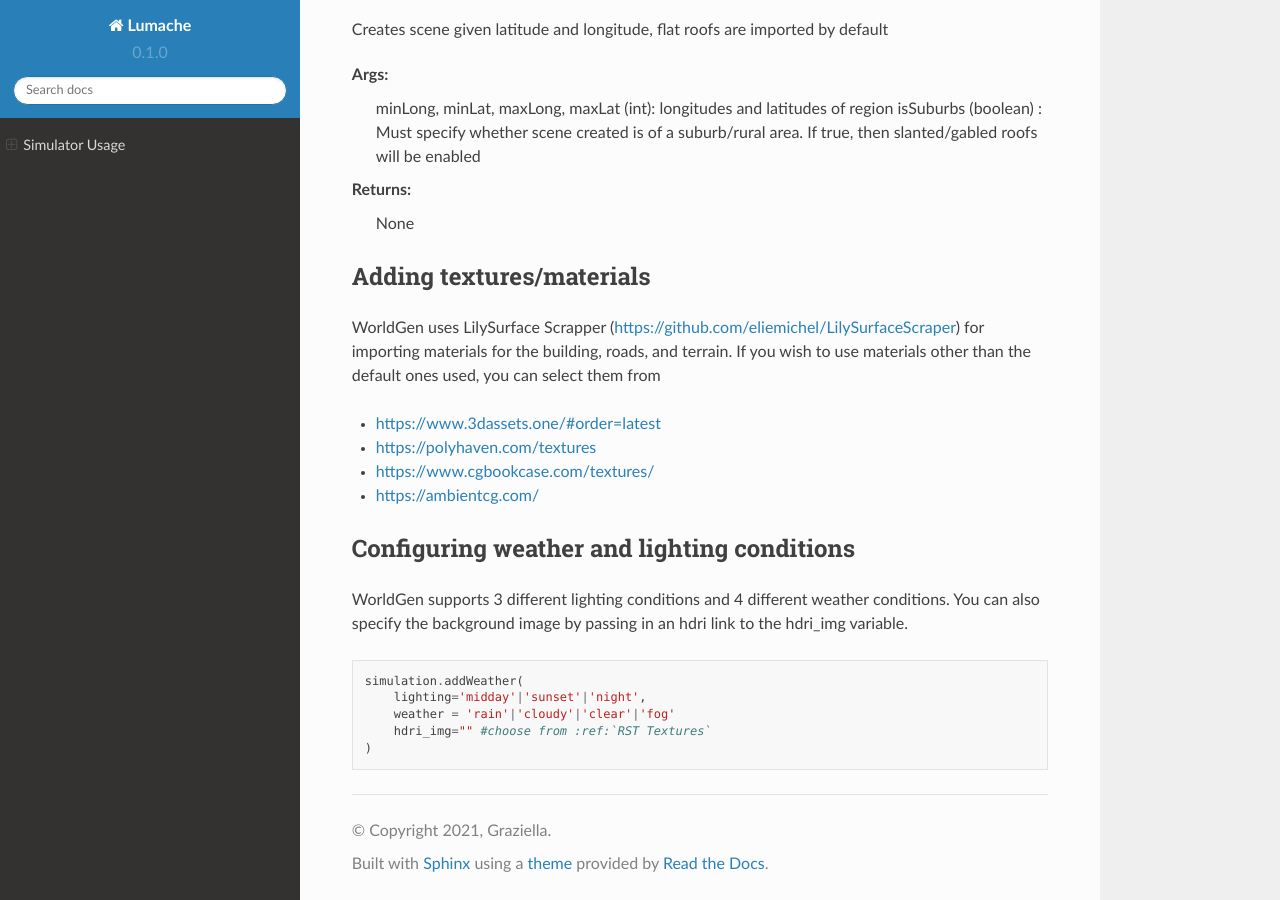
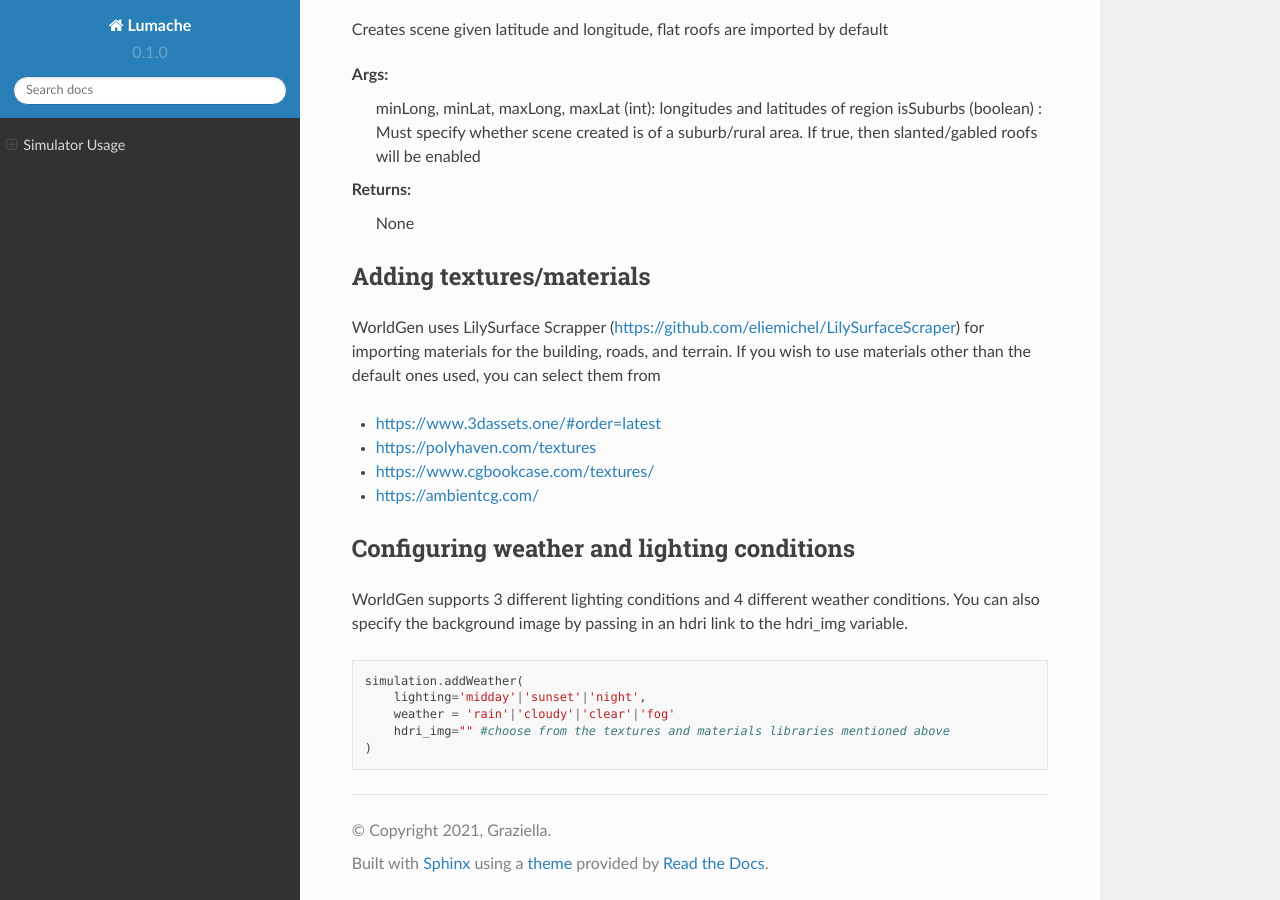
Before and after one commit to riya-kumari/worldgen-docs, a Sphinx documentation site: the page built from docs/source/simulator.rst, in a window 1280 px wide and 900 px high, scrolled down 913 px. Built offline with Sphinx 7.4.7 and the Read the Docs theme 2.0.0, drawn with Linux system fonts in a browser that asks for light colours; pages that are not in the unit, such as notebooks, are missing from menus.

Commit message:
Update simulator.rst

```diff
--- a/docs/source/simulator.rst
+++ b/docs/source/simulator.rst
@@ -67,5 +67,5 @@ WorldGen supports 3 different lighting conditions and 4 different weather condit
     simulation.addWeather(
         lighting='midday'|'sunset'|'night',
         weather = 'rain'|'cloudy'|'clear'|'fog'
-        hdri_img="" #choose from :ref:`RST Textures`
+        hdri_img="" #choose from the textures and materials libraries mentioned above
     )
```
